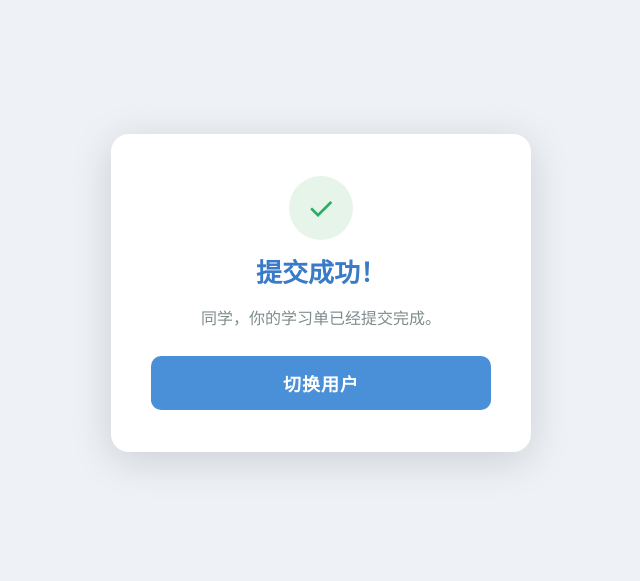
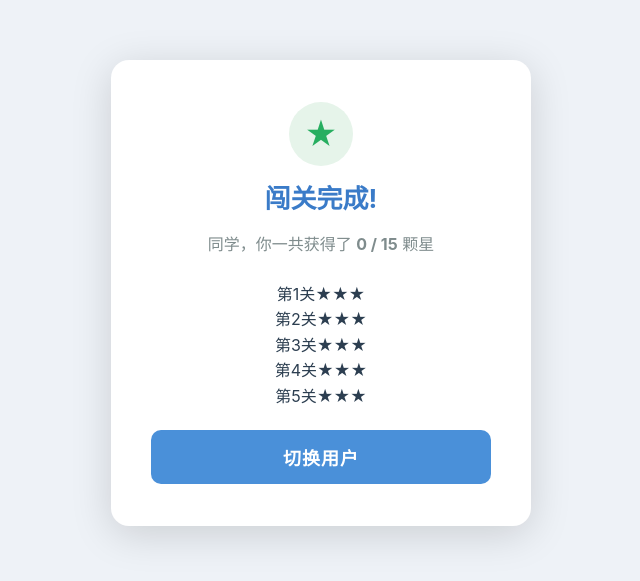
Before and after one commit to cxing/students_action_summary, a Vue app in the folder frontend/: page /submit-success in a window 1280 px wide. Shown: the part 107-688 px from the top of the page, without its empty margins (319-959 px from the left). Built offline with nearby package versions, Linux system fonts and the light colour scheme.

Commit message:
feat: update submit success page with star summary

```diff
--- a/frontend/src/views-student/SubmitSuccess.vue
+++ b/frontend/src/views-student/SubmitSuccess.vue
@@ -1,10 +1,22 @@
 <template>
   <div class="login-container">
     <div class="login-card success-card">
-      <div class="success-icon">&#10003;</div>
-      <h1>提交成功！</h1>
-      <p>{{ store.name }} 同学，你的学习单已经提交完成。</p>
-      <button @click="switchUser" class="btn-primary">切换用户</button>
+      <div class="success-icon">&#9733;</div>
+      <h1>闯关完成!</h1>
+      <p>{{ store.name }} 同学，你一共获得了 <strong>{{ store.totalStars }} / 15</strong> 颗星</p>
+
+      <div class="stars-breakdown">
+        <div v-for="lv in 5" :key="lv" class="star-row">
+          <span class="star-level">第{{ lv }}关</span>
+          <span class="star-count">
+            <template v-for="s in 3" :key="s">
+              <span :class="s <= store.levels[lv].stars ? 'star-filled' : 'star-empty'">&#9733;</span>
+            </template>
+          </span>
+        </div>
+      </div>
+
+      <button @click="switchUser" class="btn-primary" style="margin-top: 20px;">切换用户</button>
     </div>
   </div>
 </template>
```
